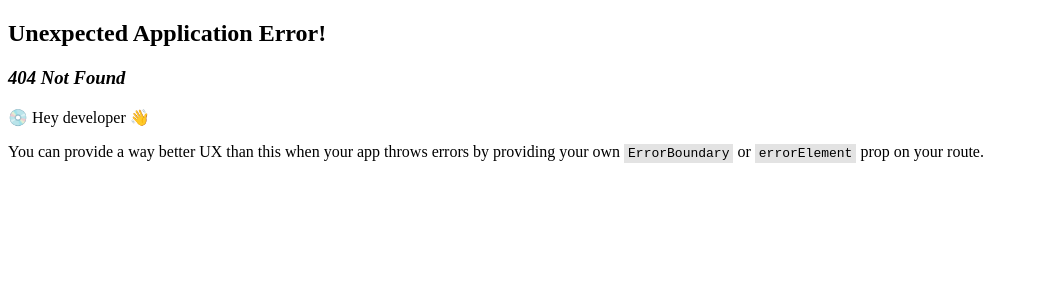
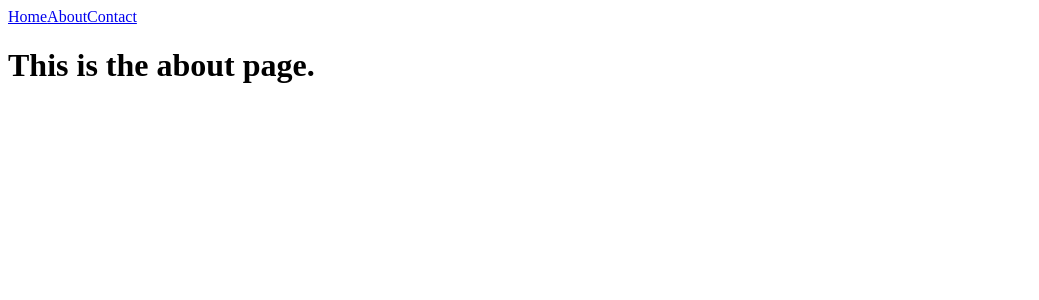
Before and after one commit to Niffy-RS/crowdfunding-frontend, a React (Vite) app: page /about in a window 1280 px wide. Before the commit this address had no page. Shown: the top 300 px of the page, without its empty margins (0-1039 px from the left). Built offline with nearby package versions, Linux system fonts and the light colour scheme.

Commit message:
added about and contact page - updated navbar and router

```diff
--- a/src/components/NavBar.jsx
+++ b/src/components/NavBar.jsx
@@ -5,6 +5,8 @@
     <div>
       <nav>
         <Link to="/">Home</Link>
+        <Link to="/about">About</Link>
+        <Link to="/contact">Contact</Link>
       </nav>
       <Outlet />
     </div>
--- a/src/main.jsx
+++ b/src/main.jsx
@@ -3,6 +3,8 @@
 import { createBrowserRouter, RouterProvider } from "react-router-dom";
 
 import HomePage from "./pages/HomePage.jsx";
+import AboutPage from "./pages/AboutPage.jsx";
+import ContactPage from "./pages/ContactPage.jsx";
 import FundraiserPage from "./pages/FundraiserPage.jsx";
 
 import NavBar from "./components/NavBar.jsx";
@@ -13,6 +15,8 @@
       element: <NavBar />,
       children: [
           { path: "/", element: <HomePage /> },
+          { path: "/about", element: <AboutPage /> },
+          { path: "/contact", element: <ContactPage /> },
           { path: "/fundraiser/:id", element: <FundraiserPage /> },
       ],
   },
--- /dev/null
+++ b/src/pages/AboutPage.jsx
@@ -0,0 +1,5 @@
+function AboutPage() {
+  return <h1>This is the about page.</h1>;
+}
+
+export default AboutPage;
--- /dev/null
+++ b/src/pages/ContactPage.jsx
@@ -0,0 +1,5 @@
+function ContactPage() {
+  return <h1>This is the contact page.</h1>;
+}
+
+export default ContactPage;
```
